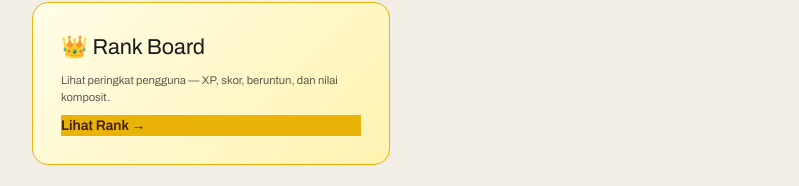
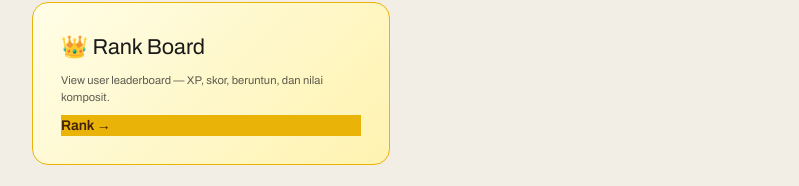
Before and after one commit to nicolasather/evolution-sandbox-next-merged_1, a Next.js app in the folder merged/: page / in a window 1280 px wide. Shown: the part 482-668 px from the top of the page, without its empty margins (240-1039 px from the left). Built offline with nearby package versions, Linux system fonts and the light colour scheme; no server answers.

Commit message:
Update page.tsx

```diff
--- a/merged/app/page.tsx
+++ b/merged/app/page.tsx
@@ -25,10 +25,10 @@ export default function Chooser() {
           <small>Create quizzes and play them solo, on a classroom projector, or online with a room code.</small>
           <span className="cta">Enter the Quiz →</span>
         </Link>
-        <Link href="/quiz/rank" className="choose-card" style={{ borderColor: '#eab308', background: 'linear-gradient(135deg,#fffde7,#fff3b0)' }} aria-label="Lihat peringkat pengguna">
+        <Link href="/quiz/rank" className="choose-card" style={{ borderColor: '#eab308', background: 'linear-gradient(135deg,#fffde7,#fff3b0)' }} aria-label="View user leaderboard">
           <h2>👑 Rank Board</h2>
-          <small>Lihat peringkat pengguna — XP, skor, beruntun, dan nilai komposit.</small>
-          <span className="cta" style={{ background: '#eab308', color: '#422006', fontWeight: 700 }}>Lihat Rank →</span>
+          <small>View user leaderboard — XP, skor, beruntun, dan nilai komposit.</small>
+          <span className="cta" style={{ background: '#eab308', color: '#422006', fontWeight: 700 }}>Rank →</span>
         </Link>
       </div>
     </main>
```
